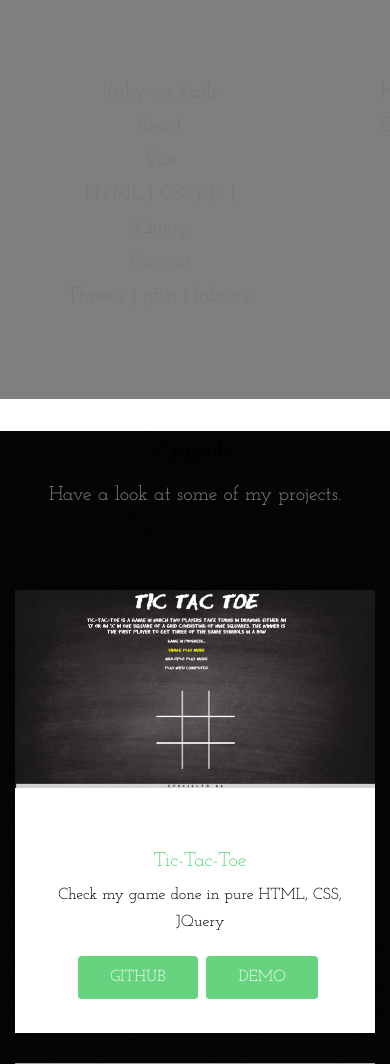
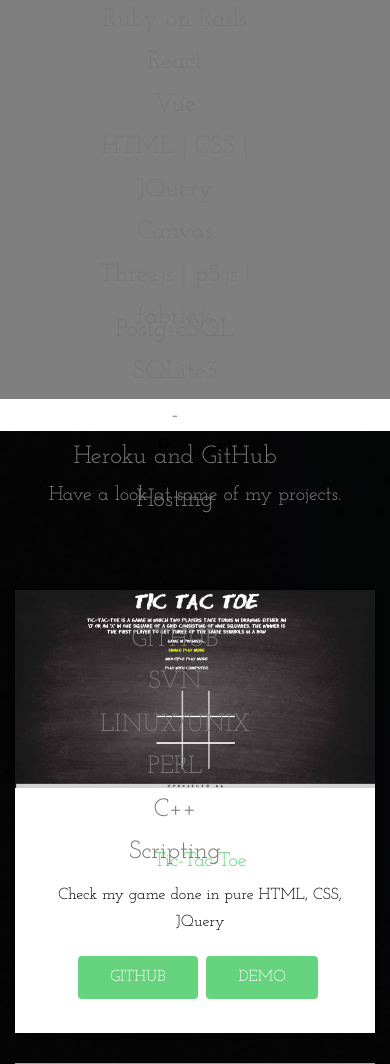
Before and after one commit to tnpriyanka12/profilepriyanka, a PHP site: page / in a window 390 px wide. Shown: the part 1606-2670 px from the top of the page. Run offline with PHP 8.4, Linux system fonts and the light colour scheme; some web fonts are replaced; grey boxes are pictures that could not be loaded.

Commit message:
skills update

```diff
--- a/css/style.css
+++ b/css/style.css
@@ -2151,7 +2151,7 @@ form label {
   border-radius: 10px;
   height: 300px;
   width: 250px;
-  font-size: 20px;
+  font-size: 25px;
   text-align: center;
 }
 .parent {
--- a/index.html
+++ b/index.html
@@ -180,60 +180,40 @@
 		<div class="display-t">
 		<div class="display-tc">
 
-			<div class="parent evenly">
-			<div class="item">
-			<h2> <u>DEV SKILLS </u></h2>
+		<div class="container">
+			<div class="row">
+				<div class="col-md-4">
 					<ul>
 					<li>Ruby on Rails</li>
 					<li>React</li>
 					<li>Vue</li>
-					<li>HTML | CSS | JS | JQuery</li>
+					<li>HTML | CSS | JQuery</li>
 					<li>Canvas</li>
 					<li>Three.js | p5.js | fabric.js </li>
 				</ul>
 				</div>
 
-			<div class="item">
-				<h2> <u>HOSTING</u></h2>
-					<ul>
-					<li> Heroku </li>
-					<li> GitHub </li>
-					</ul>
-			</div>
-
-			<div class="item">
-			<h2> <u>DATABASES</u></h2>
-
+			<div class="col-md-4">
 				<ul>
 				<li>PostgreSQL</li>
 				<li>SQLite3</li>
+				<li> - </li>
+				<li>Heroku and GitHub Hosting </li>
 			</ul>
 	 		</div>
-
-				  <div class="item">
-						<h2> <u>VERSION CONTROL</u></h2>
+	 		<div class="col-md-4">
 				<ul>
 				<li>GITHUB</li>
 				<li>SVN </li>
-
-						</ul>
-			 		</div>
-
-				<div class="item">
-					<h2> <u>OTHERS</u></h2>
-					<ul>
+				<li>LINUX/UNIX </li>
 				<li>PERL </li>
 				<li>C++ </li>
 				<li>Scripting</li>
-					<li>LINUX/UNIX </li>
-
 				</ul>
 	 		</div>
 		</div>
-
-
 		</div>
-
+	</div>
 		</div>
 			</div>
 				</div>
```
Lines whose indentation alone changed are shown as unchanged.
